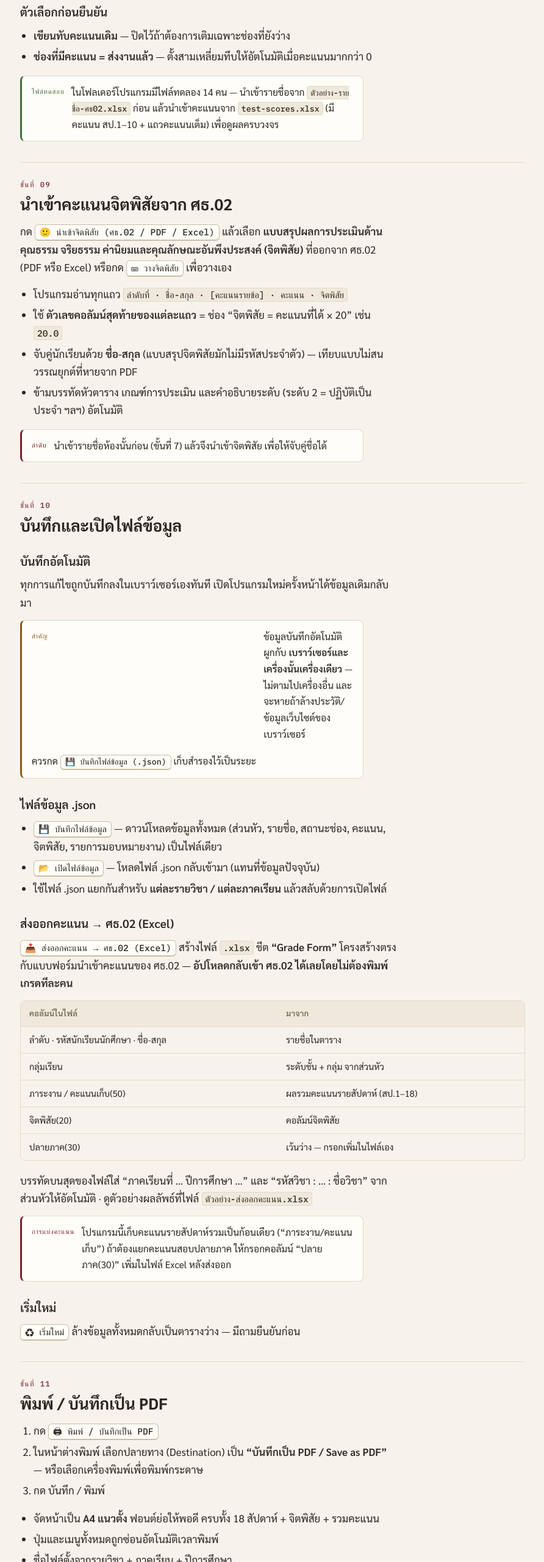
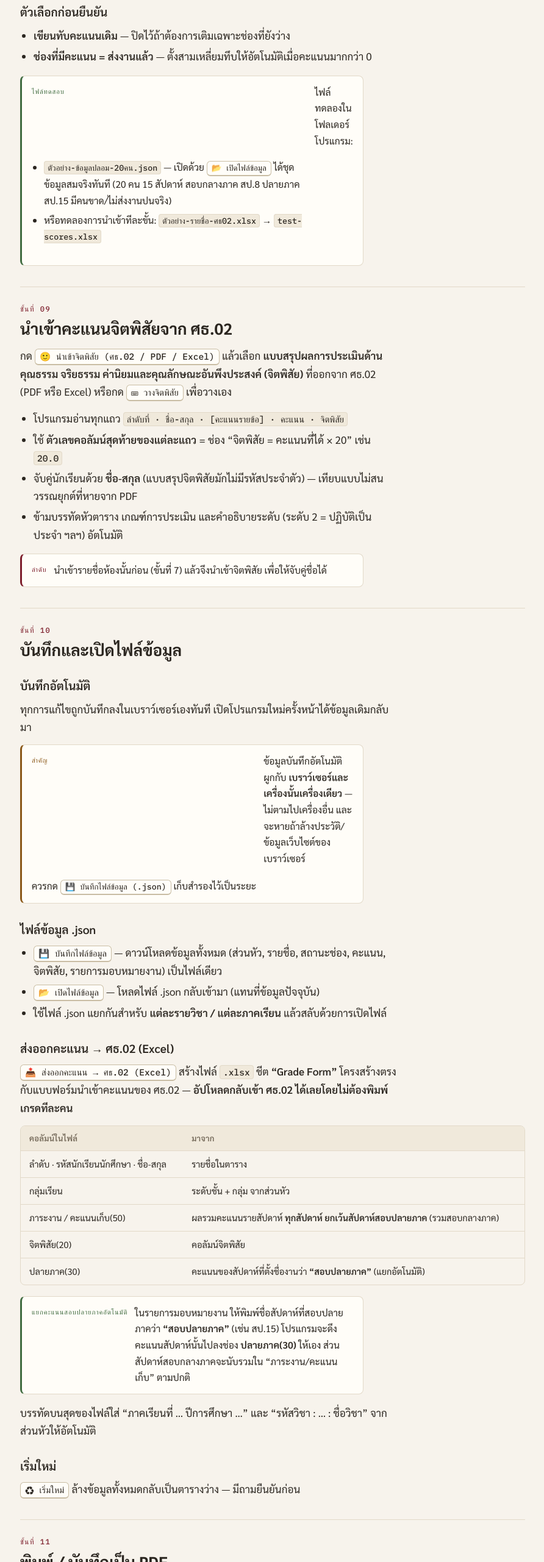
Before and after one commit to wpoosommai/progress-chart, a plain HTML site: page manual.html in a window 1280 px wide. Shown: the part 6968-9530 px from the top of the page at 61% size, without its empty margins (345-1237 px from the left). Drawn offline with Linux system fonts and the light colour scheme; a web font is replaced by a local one.

Commit message:
ส่งออก ศธ.02: แยกคะแนนสอบปลายภาคอัตโนมัติ
- สัปดาห์ที่ตั้งชื่องานว่า "สอบปลายภาค" -> ลงคอลัมน์ ปลายภาค(30)
- สัปดาห์อื่น (รวมสอบกลางภาค) -> ภาระงาน/คะแนนเก็บ(50)
- คู่มือ: อัปเดตตารางคอลัมน์ + ชี้ไฟล์ตัวอย่างข้อมูลปลอม 20 คน

Co-Authored-By: Claude Sonnet 5 <noreply@anthropic.com>

```diff
--- a/manual.html
+++ b/manual.html
@@ -695,7 +695,11 @@
       </ul>
       <div class="callout tip">
         <span class="ci">ไฟล์ทดสอบ</span>
-        <p>ในโฟลเดอร์โปรแกรมมีไฟล์ทดลอง 14 คน — นำเข้ารายชื่อจาก <code>ตัวอย่าง-รายชื่อ-ศธ02.xlsx</code> ก่อน แล้วนำเข้าคะแนนจาก <code>test-scores.xlsx</code> (มีคะแนน สป.1–10 + แถวคะแนนเต็ม) เพื่อดูผลครบวงจร</p>
+        <p>ไฟล์ทดลองในโฟลเดอร์โปรแกรม:</p>
+        <ul style="margin-top:0;">
+          <li><code>ตัวอย่าง-ข้อมูลปลอม-20คน.json</code> — เปิดด้วย <span class="k">📂 เปิดไฟล์ข้อมูล</span> ได้ชุดข้อมูลสมจริงทันที (20 คน 15 สัปดาห์ สอบกลางภาค สป.8 ปลายภาค สป.15 มีคนขาด/ไม่ส่งงานปนจริง)</li>
+          <li>หรือทดลองการนำเข้าทีละขั้น: <code>ตัวอย่าง-รายชื่อ-ศธ02.xlsx</code> → <code>test-scores.xlsx</code></li>
+        </ul>
       </div>
     </section>
 
@@ -739,17 +743,17 @@
           <tbody>
             <tr><td>ลำดับ · รหัสนักเรียนนักศึกษา · ชื่อ-สกุล</td><td>รายชื่อในตาราง</td></tr>
             <tr><td>กลุ่มเรียน</td><td>ระดับชั้น + กลุ่ม จากส่วนหัว</td></tr>
-            <tr><td>ภาระงาน / คะแนนเก็บ(50)</td><td>ผลรวมคะแนนรายสัปดาห์ (สป.1–18)</td></tr>
+            <tr><td>ภาระงาน / คะแนนเก็บ(50)</td><td>ผลรวมคะแนนรายสัปดาห์ <strong>ทุกสัปดาห์ ยกเว้นสัปดาห์สอบปลายภาค</strong> (รวมสอบกลางภาค)</td></tr>
             <tr><td>จิตพิสัย(20)</td><td>คอลัมน์จิตพิสัย</td></tr>
-            <tr><td>ปลายภาค(30)</td><td>เว้นว่าง — กรอกเพิ่มในไฟล์เอง</td></tr>
+            <tr><td>ปลายภาค(30)</td><td>คะแนนของสัปดาห์ที่ตั้งชื่องานว่า <strong>“สอบปลายภาค”</strong> (แยกอัตโนมัติ)</td></tr>
           </tbody>
         </table>
       </div>
-      <p>บรรทัดบนสุดของไฟล์ใส่ “ภาคเรียนที่ … ปีการศึกษา …” และ “รหัสวิชา : … : ชื่อวิชา” จากส่วนหัวให้อัตโนมัติ · ดูตัวอย่างผลลัพธ์ที่ไฟล์ <code>ตัวอย่าง-ส่งออกคะแนน.xlsx</code></p>
-      <div class="callout">
-        <span class="ci">การแบ่งคะแนน</span>
-        <p>โปรแกรมนี้เก็บคะแนนรายสัปดาห์รวมเป็นก้อนเดียว (“ภาระงาน/คะแนนเก็บ”) ถ้าต้องแยกคะแนนสอบปลายภาค ให้กรอกคอลัมน์ “ปลายภาค(30)” เพิ่มในไฟล์ Excel หลังส่งออก</p>
+      <div class="callout tip">
+        <span class="ci">แยกคะแนนสอบปลายภาคอัตโนมัติ</span>
+        <p>ในรายการมอบหมายงาน ให้พิมพ์ชื่อสัปดาห์ที่สอบปลายภาคว่า <strong>“สอบปลายภาค”</strong> (เช่น สป.15) โปรแกรมจะดึงคะแนนสัปดาห์นั้นไปลงช่อง <strong>ปลายภาค(30)</strong> ให้เอง ส่วนสัปดาห์สอบกลางภาคจะนับรวมใน “ภาระงาน/คะแนนเก็บ” ตามปกติ</p>
       </div>
+      <p>บรรทัดบนสุดของไฟล์ใส่ “ภาคเรียนที่ … ปีการศึกษา …” และ “รหัสวิชา : … : ชื่อวิชา” จากส่วนหัวให้อัตโนมัติ</p>
 
       <h3>เริ่มใหม่</h3>
       <p><span class="k">♻ เริ่มใหม่</span> ล้างข้อมูลทั้งหมดกลับเป็นตารางว่าง — มีถามยืนยันก่อน</p>
```
Also changed, not shown: index.html (+15 -3 lines).
